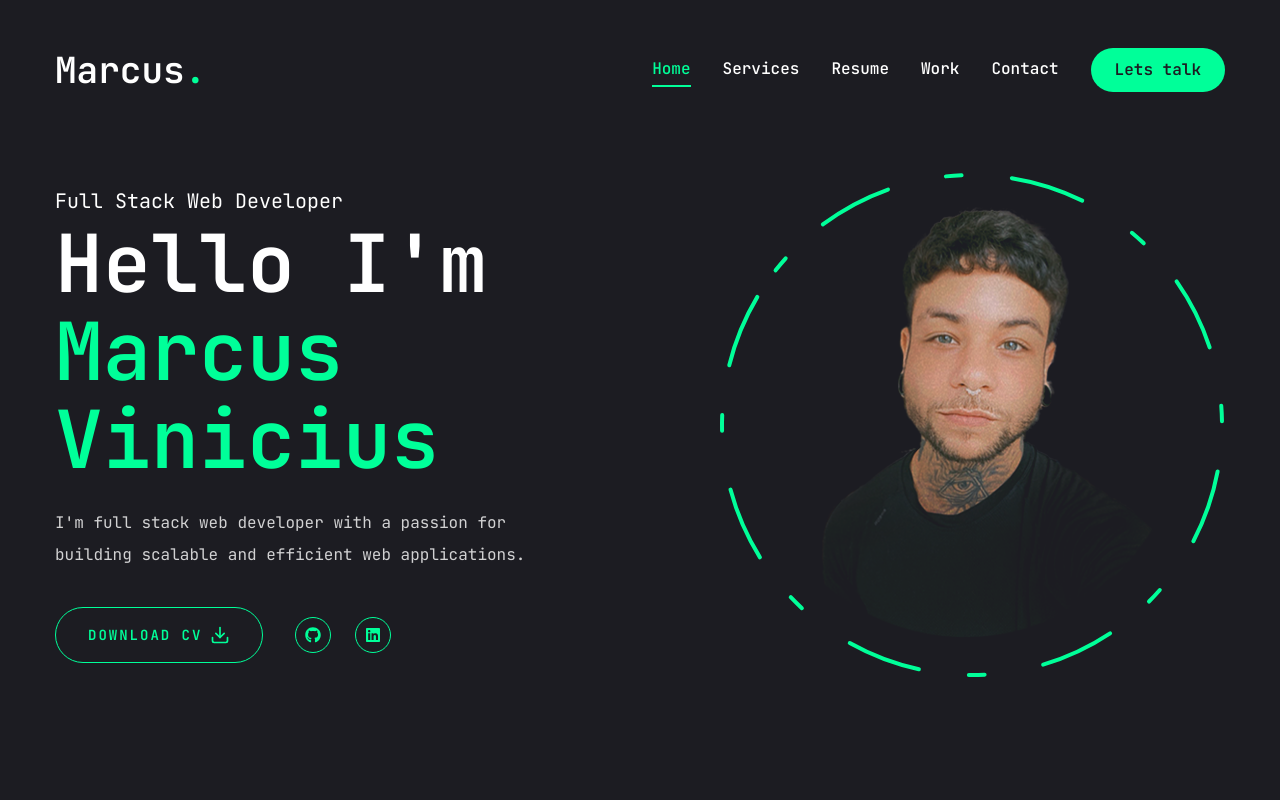
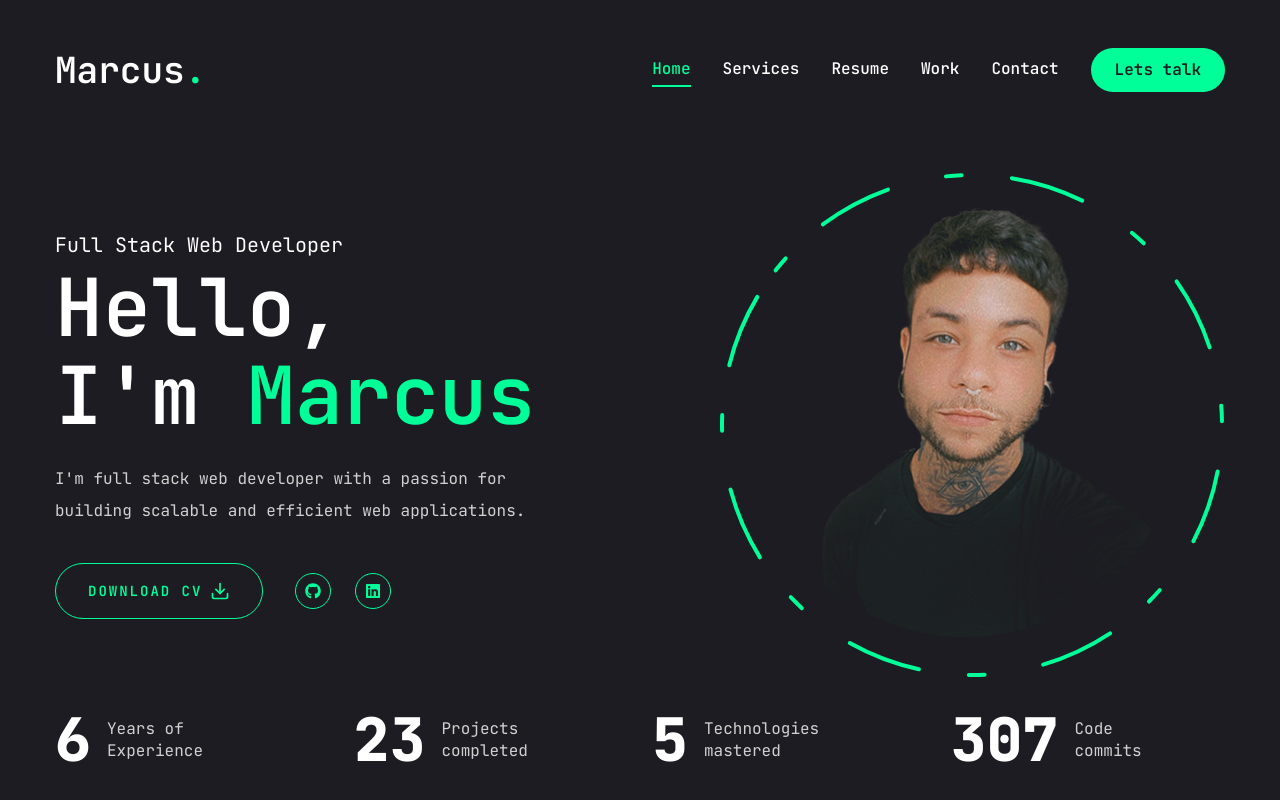
Before and after one commit to marcuswmc/portfolio-nextjs, a Next.js app: page / in a window 1280 px wide. Built offline with nearby package versions, Linux system fonts and the light colour scheme.

Commit message:
feat: create home page number animation

```diff
--- a/package.json
+++ b/package.json
@@ -21,6 +21,7 @@
     "lucide-react": "^0.465.0",
     "next": "15.0.3",
     "react": "19.0.0-rc-66855b96-20241106",
+    "react-countup": "^6.5.3",
     "react-dom": "19.0.0-rc-66855b96-20241106",
     "react-icons": "^5.4.0",
     "tailwind-merge": "^2.5.5",
--- a/src/app/page.tsx
+++ b/src/app/page.tsx
@@ -2,18 +2,19 @@
 import { Button } from "../components/ui/button";
 import { FiDownload } from "react-icons/fi";
 import Photo from "@/components/heroPhoto";
+import Stats from "@/components/stats";
 
 export default function Home() {
   return (
     <section className="h-full">
       <div className="container mx-auto">
-        <div className="flex flex-col xl:flex-row lg:flex-row items-center justify-between xl:pt-8 xl:pb-24">
+        <div className="flex flex-col xl:flex-row lg:flex-row items-center justify-between xl:pt-8 xl:pb-8">
           {/* text */}
           <div className="text-center xl:text-left lg:text-left order-2 xl:order-none lg:order-none">
             <span className="text-xl">Full Stack Web Developer</span>
             <h1 className="h1 mb-6">
-              Hello I&apos;m <br />{" "}
-              <span className="text-accent">Marcus Vinicius</span>
+              Hello, <br />{" "}
+              I&apos;m <span className="text-accent">Marcus</span>
             </h1>
             <p className="max-w-[500px] mb-9 text-white/80">
               I&apos;m full stack web developer with a passion for building
@@ -32,11 +33,12 @@
           </div>
 
           {/* photo */}
-          <div className="order-1 xl:order-none lg:order-none xl:mb-0 lg:mb-0">
+          <div className="order-1 xl:order-none lg:order-none mb-8 xl:mb-0 lg:mb-0">
            <Photo />
           </div>
         </div>
       </div>
+      <Stats />
     </section>
   );
 }
--- /dev/null
+++ b/src/components/stats.tsx
@@ -0,0 +1,55 @@
+"use client";
+
+import CountUp from "react-countup";
+
+const stats = [
+  {
+    num: 6,
+    label: "Years of Experience",
+  },
+  {
+    num: 23,
+    label: "Projects completed",
+  },
+  {
+    num: 5,
+    label: "Technologies mastered",
+  },
+  {
+    num: 309,
+    label: "Code commits",
+  },
+];
+
+export default function Stats() {
+  return (
+    <section className="pt-4 pb-12 xl:pt-0 xl:pb-0">
+      <div className="container mx-auto">
+        <div className="flex flex-wrap gap-6 max-w-[80vw] mx-auto xl:max-w-none">
+          {stats.map((item, index) => {
+            return (
+              <div
+                className="flex-1 flex gap-4 items-center justify-center xl:justify-start"
+                key={index}
+              >
+                <CountUp
+                  end={item.num}
+                  duration={5}
+                  delay={2}
+                  className="text-4xl xl:text-6xl font-extrabold"
+                />
+                <p
+                  className={`${
+                    item.label.length < 15 ? "max-w-[100px]" : "max-w-[150px]"
+                  } leading-snug text-white/80`}
+                >
+                  {item.label}
+                </p>
+              </div>
+            );
+          })}
+        </div>
+      </div>
+    </section>
+  );
+}
```
Also changed, not shown: 1 other file (tests, documents, lock files or other folders).
